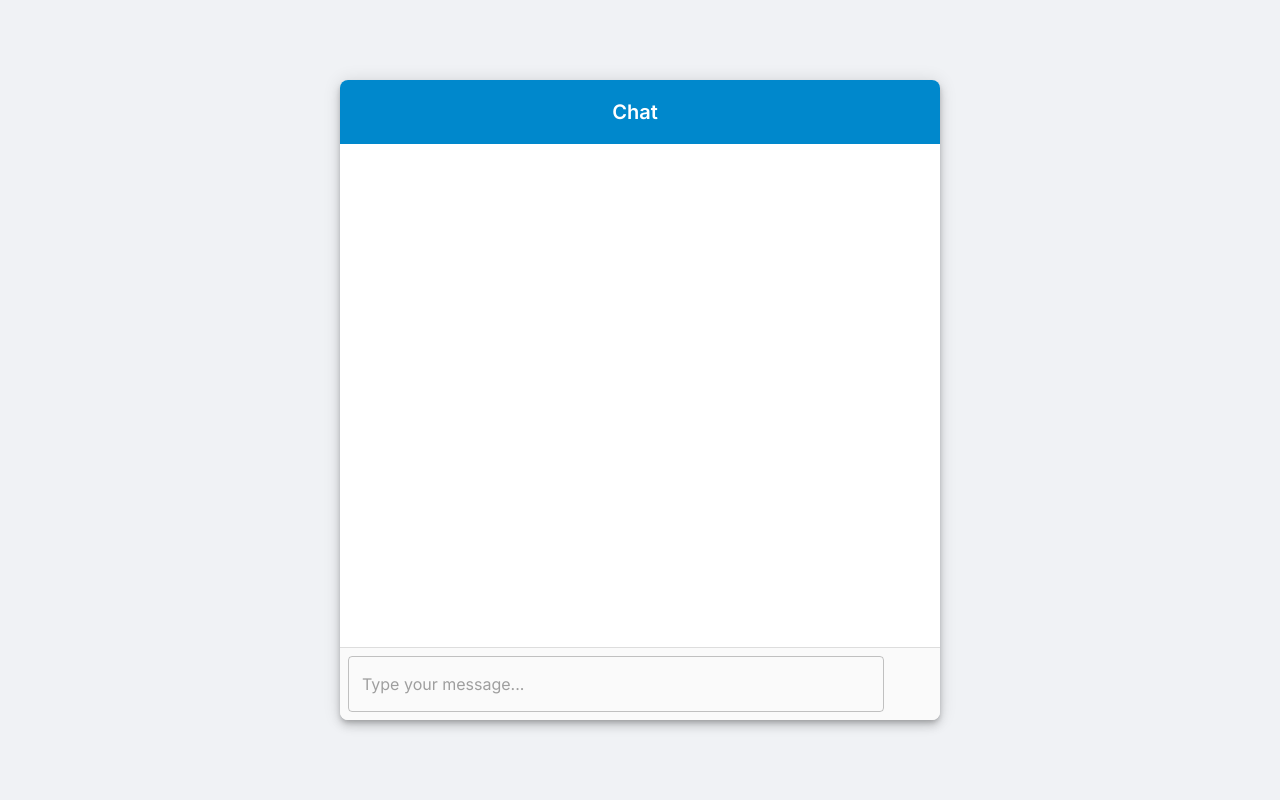
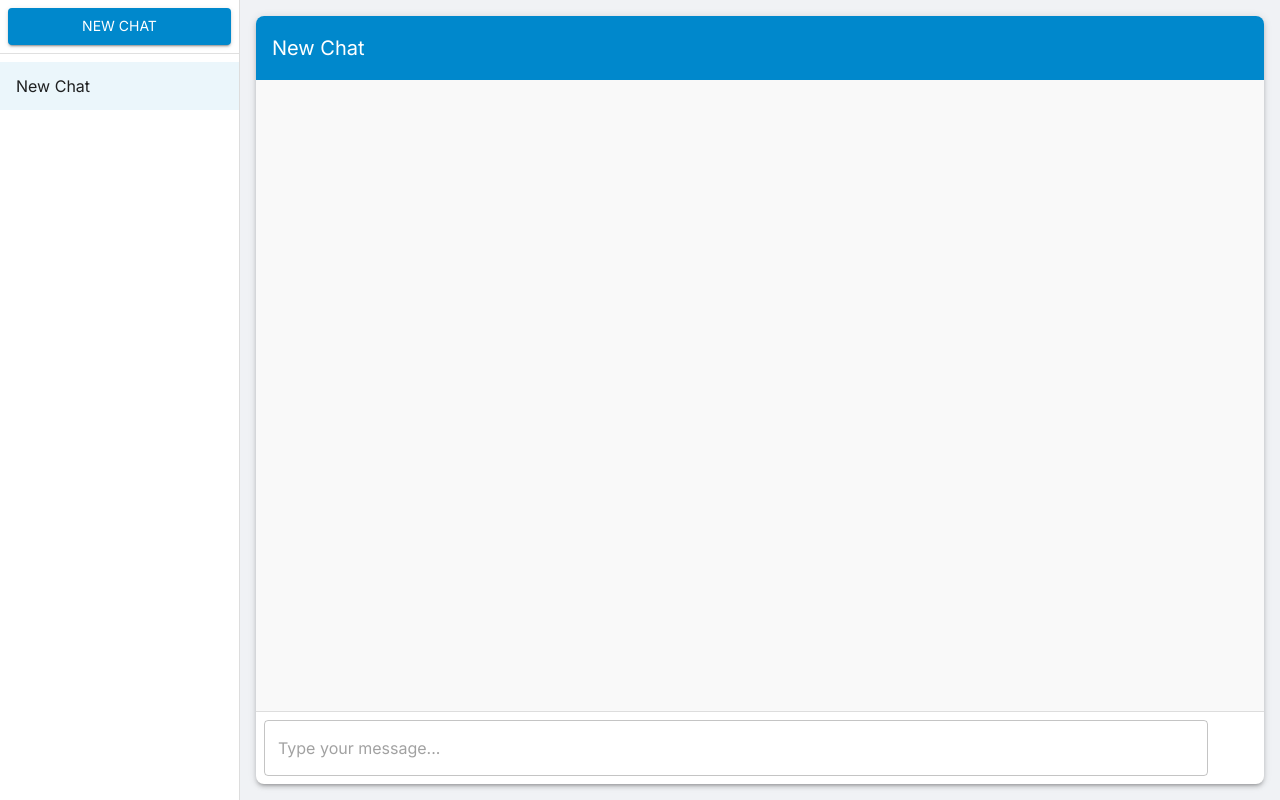
Before and after one commit to TattooKot/lang-chain-ui, a React (Create React App) app: page / in a window 1280 px wide. Built offline with nearby package versions, Linux system fonts and the light colour scheme; some icons are missing.

Commit message:
Refactor chat functionality to support multiple sessions and improve message handling

```diff
--- a/src/App.js
+++ b/src/App.js
@@ -10,6 +10,11 @@ import {
     ThemeProvider,
     createTheme,
     CssBaseline,
+    List,
+    ListItemButton,
+    ListItemText,
+    Divider,
+    Button,
 } from "@mui/material";
 import SendIcon from "@mui/icons-material/Send";
 import PersonIcon from "@mui/icons-material/Person";
@@ -21,64 +26,75 @@ const theme = createTheme({
     palette: {
         background: { default: "#f0f2f5" },
         primary: { main: "#0088cc" },
+        secondary: { main: "#ffffff" },
     },
-    typography: {
-        fontFamily: "Inter, sans-serif",
-    },
-    components: {
-        MuiPaper: {
-            styleOverrides: {
-                root: {
-                    transition: "background-color 0.3s ease",
-                },
-            },
-        },
-    },
+    typography: { fontFamily: "Inter, sans-serif" },
 });
 
 function App() {
-    const [country, setCountry] = useState("");
-    const [messages, setMessages] = useState([]); // { sender, text, timestamp }
+    // Сесії: кожна має id та масив повідомлень
+    const [sessions, setSessions] = useState([
+        { id: "", messages: [] }
+    ]);
+    const [activeIndex, setActiveIndex] = useState(0);
+    const [input, setInput] = useState("");
     const [streaming, setStreaming] = useState(false);
-    const [conversationId, setConversationId] = useState("");
     const chatEndRef = useRef(null);
 
-    // автоскрол
+    // Автоскрол на нові повідомлення
     useEffect(() => {
         chatEndRef.current?.scrollIntoView({ behavior: "smooth" });
-    }, [messages]);
+    }, [sessions, activeIndex]);
 
-    const addMessage = (sender, text) => {
-        setMessages((prev) => [
-            ...prev,
-            {
-                sender,
-                text,
-                timestamp: new Date().toLocaleTimeString([], {hour: '2-digit', minute:'2-digit'}),
-            },
-        ]);
+    const activeSession = sessions[activeIndex];
+
+    // Додати нову порцію тексту до активної сесії
+    const appendToActive = (sender, text) => {
+        const timestamp = new Date().toLocaleTimeString([], { hour: "2-digit", minute: "2-digit" });
+        setSessions(prev => {
+            const copy = [...prev];
+            copy[activeIndex] = {
+                ...copy[activeIndex],
+                messages: [
+                    ...copy[activeIndex].messages,
+                    { sender, text, timestamp }
+                ]
+            };
+            return copy;
+        });
     };
 
-    const handleSubmit = async (e) => {
+    // Створити нову сесію
+    const handleNewSession = () => {
+        setSessions(prev => [...prev, { id: "", messages: [] }]);
+        setActiveIndex(sessions.length);
+    };
+
+    const handleSubmit = async e => {
         e.preventDefault();
-        if (!country.trim() || streaming) return;
+        const text = input.trim();
+        if (!text || streaming) return;
 
-        // Нова сесія чи новий меседж
-        setMessages([]);
-        setConversationId("");
-        addMessage("user", country.trim());
-        addMessage("bot", ""); // placeholder
+        appendToActive("user", text);
+        appendToActive("bot", "");
+
         setStreaming(true);
+        setInput("");
+
+        // Формуємо тіло з conversation_id
+        const body = { message: text };
+        if (activeSession.id) body.conversation_id = activeSession.id;
 
         const res = await fetch("http://localhost:8000/stream-chat", {
             method: "POST",
             headers: { "Content-Type": "application/json" },
-            body: JSON.stringify({ message: country }),
+            body: JSON.stringify(body),
         });
 
         const reader = res.body.getReader();
         const decoder = new TextDecoder();
         let buffer = "";
+
         while (true) {
             const { value, done } = await reader.read();
             if (done) break;
@@ -88,82 +104,99 @@ function App() {
             buffer = parts.pop();
 
             let newText = "";
+            let gotId = null;
+
             for (const part of parts) {
                 if (part.startsWith("event: conversation_id")) {
-                    const id = part.split("\n")[1].replace("data: ", "").trim();
-                    setConversationId(id);
+                    gotId = part.split("\n")[1].replace("data: ", "").trim();
                 } else if (part.startsWith("event: token")) {
                     newText += part.split("\n")[1].replace("data: ", "");
                 }
             }
+
+            if (gotId) {
+                // Прописуємо id сесії
+                setSessions(prev => {
+                    const copy = [...prev];
+                    copy[activeIndex] = { ...copy[activeIndex], id: gotId };
+                    return copy;
+                });
+            }
             if (newText) {
-                setMessages((prev) => {
-                    const updated = [...prev];
-                    const last = updated[updated.length - 1];
-                    updated[updated.length - 1] = {
-                        ...last,
-                        text: last.text + newText,
-                        // keep the original bot timestamp
-                    };
-                    return updated;
+                // Додаємо токени до останнього bot-повідомлення
+                setSessions(prev => {
+                    const copy = [...prev];
+                    const msgs = [...copy[activeIndex].messages];
+                    const last = msgs[msgs.length - 1];
+                    msgs[msgs.length - 1] = { ...last, text: last.text + newText };
+                    copy[activeIndex] = { ...copy[activeIndex], messages: msgs };
+                    return copy;
                 });
             }
         }
 
         setStreaming(false);
-        setCountry("");
     };
 
     return (
         <ThemeProvider theme={theme}>
             <CssBaseline />
-            <Box
-                sx={{
-                    height: "100vh",
-                    display: "flex",
-                    justifyContent: "center",
-                    alignItems: "center",
-                    bgcolor: "background.default",
-                    p: 2,
-                }}
-            >
+            <Box sx={{ display: "flex", height: "100vh", bgcolor: "background.default" }}>
+                {/* Сайдбар сесій */}
+                <Box sx={{ width: 240, borderRight: 1, borderColor: "#ddd", bgcolor: "#fff" }}>
+                    <Box sx={{ p: 1 }}>
+                        <Button variant="contained" fullWidth onClick={handleNewSession}>
+                            New Chat
+                        </Button>
+                    </Box>
+                    <Divider />
+                    <List>
+                        {sessions.map((s, idx) => (
+                            <ListItemButton
+                                key={idx}
+                                selected={idx === activeIndex}
+                                onClick={() => setActiveIndex(idx)}
+                            >
+                                <ListItemText
+                                    primary={s.id ? `Chat ${idx + 1}` : `New Chat`}
+                                    secondary={s.id}
+                                    primaryTypographyProps={{ noWrap: true }}
+                                    secondaryTypographyProps={{ noWrap: true }}
+                                />
+                            </ListItemButton>
+                        ))}
+                    </List>
+                </Box>
+
+                {/* Головна область чату */}
                 <Paper
-                    elevation={6}
+                    elevation={3}
                     sx={{
-                        width: "100%",
-                        maxWidth: 600,
-                        height: "80vh",
+                        flex: 1,
                         display: "flex",
                         flexDirection: "column",
+                        margin: 2,
                         borderRadius: 2,
                         overflow: "hidden",
                     }}
                 >
-                    {/* Header */}
+                    {/* Хедер */}
                     <Box sx={{ p: 2, bgcolor: "primary.main", color: "white" }}>
-                        <Typography variant="h6" sx={{ fontWeight: 600, textAlign: "center" }}>
-                            Chat &nbsp;
-                            <Typography component="span" variant="caption">
-                                {conversationId && `(ID: ${conversationId})`}
-                            </Typography>
+                        <Typography variant="h6">
+                            {activeSession.id ? `Chat ${activeIndex + 1}` : "New Chat"}
                         </Typography>
+                        {activeSession.id && (
+                            <Typography variant="caption">ID: {activeSession.id}</Typography>
+                        )}
                     </Box>
 
-                    {/* Chat area */}
-                    <Box
-                        sx={{
-                            flex: 1,
-                            overflowY: "auto",
-                            p: 2,
-                            bgcolor: "#ffffff",
-                        }}
-                    >
-                        {messages.map((m, i) => (
+                    {/* Повідомлення */}
+                    <Box sx={{ flex: 1, overflowY: "auto", p: 2, bgcolor: "#f9f9f9" }}>
+                        {activeSession.messages.map((m, i) => (
                             <Box
                                 key={i}
                                 sx={{
                                     display: "flex",
-                                    alignItems: "flex-end",
                                     justifyContent: m.sender === "user" ? "flex-end" : "flex-start",
                                     mb: 1.5,
                                 }}
@@ -176,10 +209,9 @@ function App() {
                                 <Paper
                                     sx={{
                                         p: 1.5,
-                                        bgcolor: m.sender === "user" ? "#0088cc" : "#f5f5f5",
+                                        bgcolor: m.sender === "user" ? "#0088cc" : "#fff",
                                         color: m.sender === "user" ? "white" : "black",
                                         maxWidth: "75%",
-                                        borderRadius: 2,
                                         position: "relative",
                                     }}
                                 >
@@ -188,12 +220,7 @@ function App() {
                                     </Typography>
                                     <Typography
                                         variant="caption"
-                                        sx={{
-                                            position: "absolute",
-                                            bottom: 4,
-                                            right: 8,
-                                            opacity: 0.6,
-                                        }}
+                                        sx={{ position: "absolute", bottom: 4, right: 8, opacity: 0.6 }}
                                     >
                                         {m.timestamp}
                                     </Typography>
@@ -208,32 +235,22 @@ function App() {
                         <div ref={chatEndRef} />
                     </Box>
 
-                    {/* Input */}
+                    {/* Інпут */}
                     <Box
                         component="form"
                         onSubmit={handleSubmit}
-                        sx={{
-                            display: "flex",
-                            alignItems: "center",
-                            p: 1,
-                            bgcolor: "#fafafa",
-                            borderTop: "1px solid #ddd",
-                        }}
+                        sx={{ display: "flex", p: 1, borderTop: 1, borderColor: "#ddd" }}
                     >
                         <TextField
                             variant="outlined"
                             placeholder="Type your message..."
-                            value={country}
-                            onChange={(e) => setCountry(e.target.value)}
+                            value={input}
+                            onChange={e => setInput(e.target.value)}
                             disabled={streaming}
                             fullWidth
                             sx={{ mr: 1 }}
                         />
-                        <IconButton
-                            color="primary"
-                            type="submit"
-                            disabled={streaming || !country.trim()}
-                        >
+                        <IconButton color="primary" type="submit" disabled={streaming || !input.trim()}>
                             <SendIcon />
                         </IconButton>
                     </Box>
```
